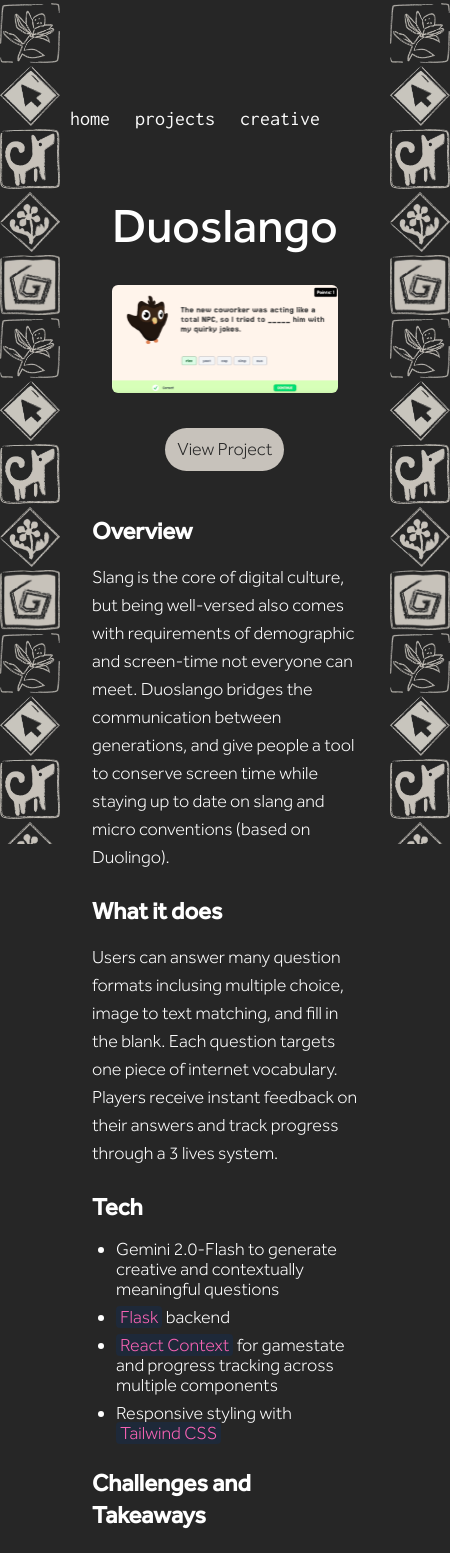
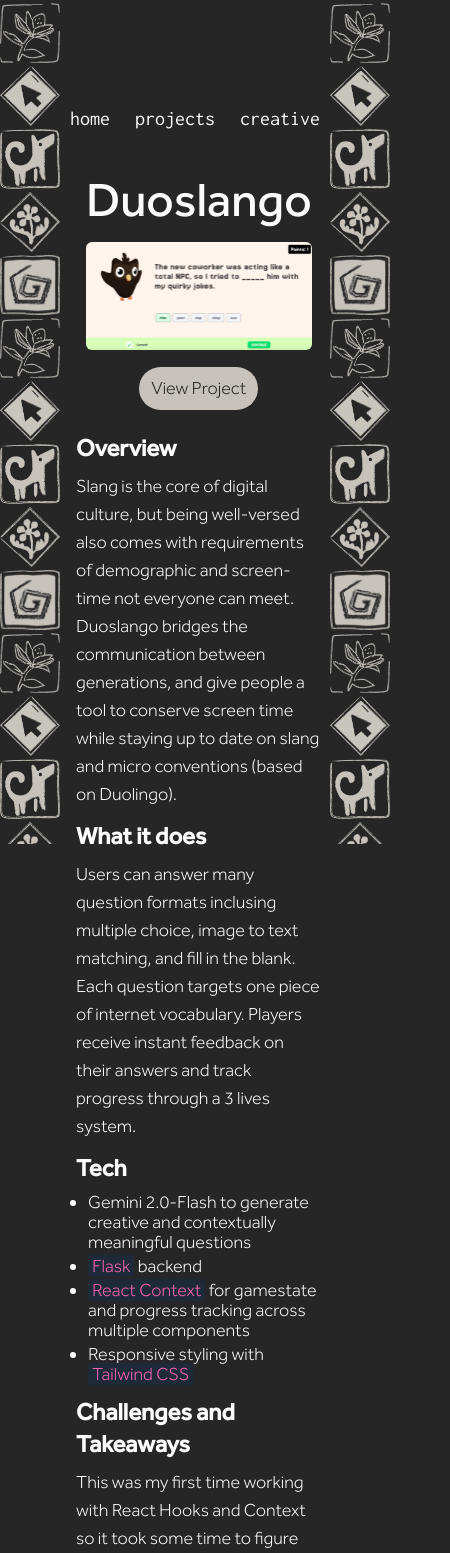
Before and after one commit to claireleu/portfolio, a React (Vite) app: page /projects/duoslango in a window 390 px wide. Shown: the top 1553 px of the page, 450 px wide, since content can reach past the window. Built offline with nearby package versions, Linux system fonts and the light colour scheme.

Commit message:
Fix responsive layout

```diff
--- a/src/components/MarkdownComponent.jsx
+++ b/src/components/MarkdownComponent.jsx
@@ -1,23 +1,23 @@
 
 const MarkdownComponent = {
   h1: (props) =>
-    <h1 className="text-4xl font-bold mt-8 mb-4 font-effra font-light" {...props} />,
+    <h1 className="text-4xl font-bold mt-4 sm:mt-8 mb-2 sm:mb-4 font-effra font-light" {...props} />,
   h2: (props) =>
-    <h2 className="text-2xl font-semibold mt-6 mb-3 font-effra font-light" {...props} />,
+    <h2 className="text-2xl font-semibold mt-3 sm:mt-6 mb-1.5 sm:mb-3 font-effra font-light" {...props} />,
   h3: (props) =>
-    <h3 className="text-xl font-medium mt-4 mb-2 font-effra font-light" {...props} />,
+    <h3 className="text-xl font-medium mt-2 sm:mt-4 mb-1 sm:mb-2 font-effra font-light" {...props} />,
   p: (props) =>
-    <p className="my-4 text-[18px] leading-7 font-effra font-light" {...props} />,
+    <p className="my-2 sm:my-4 text-[18px] leading-7 font-effra font-light" {...props} />,
   ul: (props) =>
-    <ul className="list-disc pl-6 my-4 font-effra font-light text-[18px] leading-5" {...props} />,
+    <ul className="list-disc pl-3 sm:pl-6 my-2 sm:my-4 font-effra font-light text-[18px] leading-5" {...props} />,
   ol: (props) =>
-    <ol className="list-decimal pl-6 my-4 font-effra font-light text-[18px]" {...props} />,
+    <ol className="list-decimal pl-3 sm:pl-6 my-2 sm:my-4 font-effra font-light text-[18px]" {...props} />,
   li: (props) =>
-    <li className="mb-2 text-[18px]" {...props} />,
+    <li className="mb-1 sm:mb-2 text-[18px]" {...props} />,
   code: (props) =>
     <code className="bg-gray-800 text-pink-400 px-1 rounded font-effra font-light" {...props} />,
   pre: (props) =>
-    <pre className="bg-gray-900 p-4 rounded my-6 overflow-x-auto font-effra font-light" {...props} />,
+    <pre className="bg-gray-900 p-2 sm:p-4 rounded my-3 sm:my-6 overflow-x-auto font-effra font-light" {...props} />,
 
   a: ({ href, children, node}) => {
     const isInternal = href?.startsWith('/');
@@ -46,7 +46,7 @@
     },
 
     img: ({ src, alt }) => (
-    <div className="my-8 flex justify-center">
+    <div className="my-4 sm:my-8 flex justify-center">
       <img
         src={src}
         alt={alt}
--- a/src/components/ProjectDescription.jsx
+++ b/src/components/ProjectDescription.jsx
@@ -47,8 +47,8 @@
   }
 
   return (
-    <div className="mx-auto max-w-3xl p-8">
-      <div className="flex items-center flex-col p-[20px] gap-[35px]">
+    <div className="mx-auto max-w-3xl p-4 sm:p-8">
+      <div className="flex items-center flex-col p-[10px] sm:p-[20px] gap-[17.5px] sm:gap-[35px]">
         <h1 className="text-5xl font-effra font-medium">{projectMeta.title}</h1>
         <img src={projectMeta.imageUrl} alt={`${project}image`} className="rounded-md" />
         <button onClick={() => window.open(projectMeta.link, "_blank")} className="px-3 py-2 bg-accent text-dark-grey font-effra font-light rounded-full text-[18px] hover:bg-off-white hover:text-dark-grey transition-colors duration-200">
--- a/src/components/tickets/Ticket.css
+++ b/src/components/tickets/Ticket.css
@@ -142,6 +142,7 @@
     flex-wrap:wrap;
     align-items:flex-start;
     gap:6px;
+    padding-bottom: 10px;
 }
 
 .tech-item {
@@ -159,8 +160,9 @@
   .ticket-wrapper {
     flex-direction: column;
     gap: 5px;
-    width: calc(100vw - 120px);
-    max-width: calc(100vw - 120px);
+    width: calc(100vw - 140px);
+    max-width: calc(100vw - 140px);
+    margin: 0 10px;
   }
 
   .ticket-main {
--- a/src/pages/home.jsx
+++ b/src/pages/home.jsx
@@ -10,12 +10,12 @@
       </div>
 
       <div className="flex-1 flex flex-col items-center min-w-0 px-">
-        <div className="w-full text-white px-[14px] flex flex-col items-center">
-          <div className="flex flex-col items-center w-full p-[80px] gap-[40px]">
+        <div className="w-full text-white px-[7px] sm:px-[14px] flex flex-col items-center">
+          <div className="flex flex-col items-center w-full p-8 sm:p-12 md:p-[80px] gap-6 sm:gap-8 md:gap-[40px]">
             <img
               src={homeLogo}
               alt="home logo"
-              className="w-[130px] h-full object-cover"
+              className="w-[clamp(100px,30vw,130px)] min-w-[80px] h-auto object-contain"
             />
             <h1 className="text-3xl font-inconsolata text-center">Hi, I'm Claire!</h1>
           </div>
--- a/src/pages/projectPage.jsx
+++ b/src/pages/projectPage.jsx
@@ -3,15 +3,15 @@
 
 export default function () {
     return (
-        <div className="relative flex w-full">
-            <div className="w-[60px] bg-dark-grey flex-shrink-0 self-stretch">
+        <div className="flex w-full min-h-screen">
+            <div className="w-[60px] bg-dark-grey flex-shrink-0 self-stretch relative z-0">
                  <ScrollTiles />
             </div>
-            <div className="w-full text-white flex justify-center">
+            <div className="flex-1 flex flex-col items-center min-w-0 relative z-10">
                 <ProjectDescription />
             </div>
-            <div className="w-[60px] bg-dark-grey flex-shrink-0 self-stretch">
-                <ScrollTiles />
+            <div className="w-[60px] bg-dark-grey flex-shrink-0 self-stretch relative z-0">
+                 <ScrollTiles />
             </div>
         </div>
     )
```
Also changed, not shown: src/components/Footer.jsx (line endings or trailing spaces).
